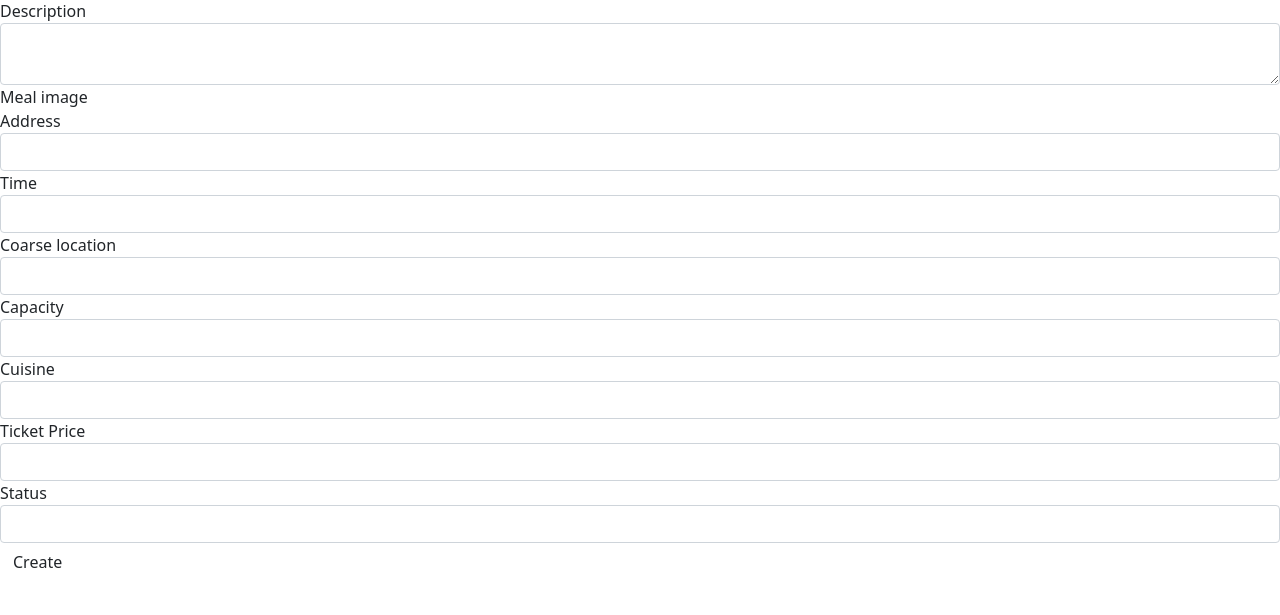
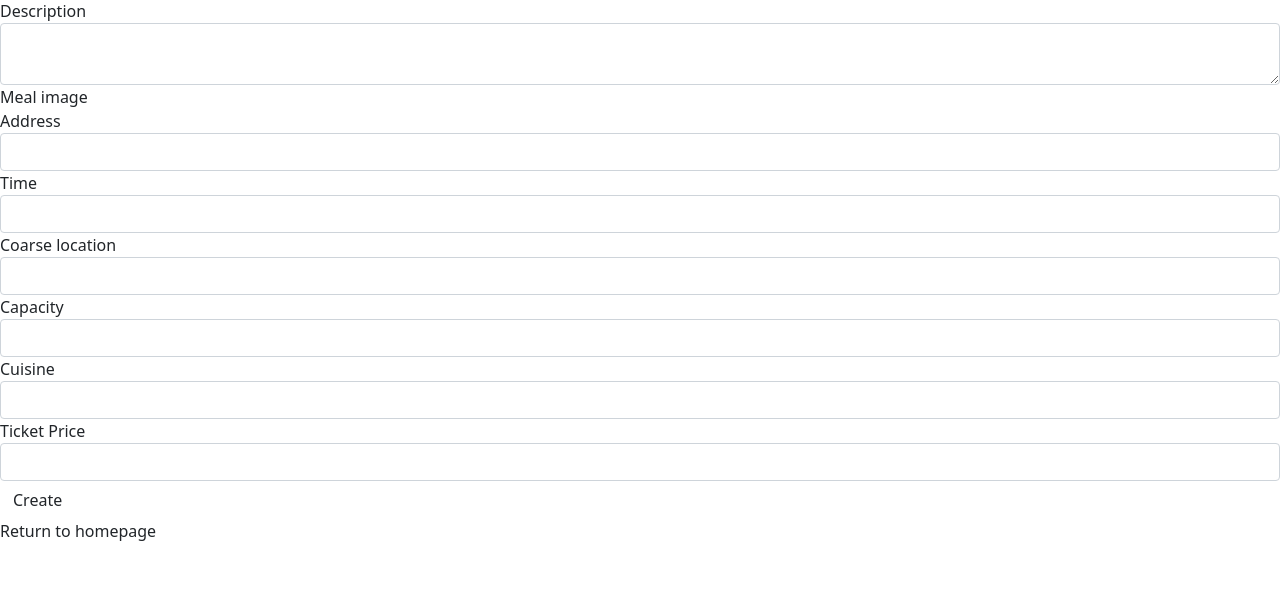
Before and after one commit to lirannl/eatwith.me, a Flask app: page /meal/create in a window 1280 px wide. Shown: the part 185-800 px from the top of the page. Run offline with Flask 2, Linux system fonts and the light colour scheme; a user stored in the database is signed in; some libraries are stand-ins or nearby versions.

Commit message:
Removed status and added a return home button

```diff
--- a/website/forms.py
+++ b/website/forms.py
@@ -45,7 +45,6 @@ class MealForm(FlaskForm):
     capacity = IntegerField('Capacity', validators=[InputRequired()])
     cuisine = StringField('Cuisine', validators=[InputRequired()])
     ticket_price = FloatField('Ticket Price', validators=[InputRequired()])
-    status = StringField('Status', validators=[InputRequired()])
     submit = SubmitField("Create")
 
 
--- a/website/templates/event/create.html
+++ b/website/templates/event/create.html
@@ -3,4 +3,7 @@
 <h1>Fill in form</h1>
 {% block body %}
 {{wtf.quick_form(form)}}
+<div class="col-wd-8">
+<a href="/">Return to homepage</a>
+</div>
 {% endblock %}
```
